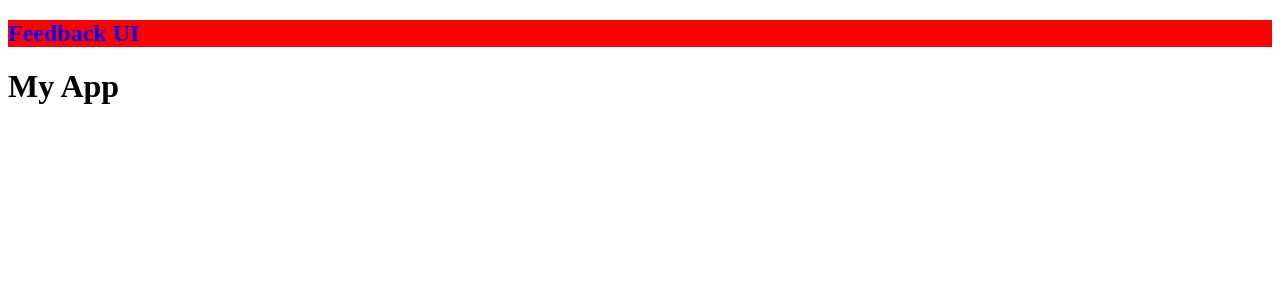
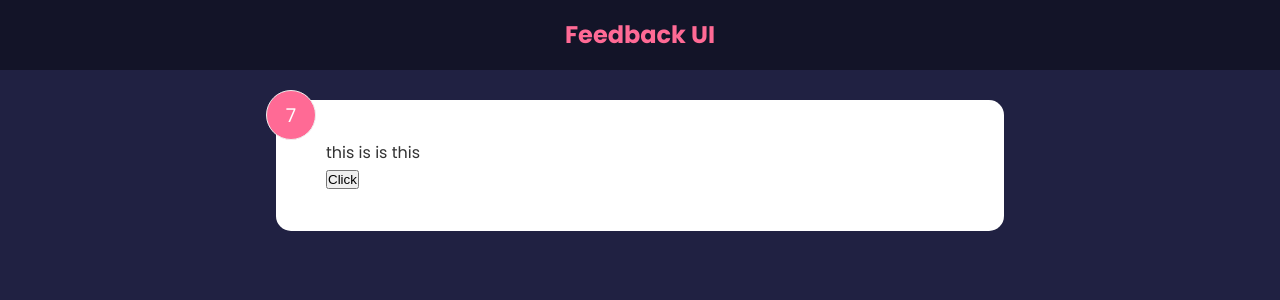
Before and after one commit to hieuvnautotech/UdemiKhoa1, a React (Create React App) app in the folder my-app/: page / in a window 1280 px wide. Shown: the top 300 px of the page. Built offline with nearby package versions, Linux system fonts and the light colour scheme.

Commit message:
xong bài 3

```diff
--- a/my-app/src/App.js
+++ b/my-app/src/App.js
@@ -1,13 +1,14 @@
 import Header from "./components/Header"
+import FeedbackItem from "./components/FeedbackItem";
 
 // truyền cái props text wa header, nó có hỗ trợ propsDefault nếu ko có text
 // và có hỗ trợ thư viện loại props truyền qua là string hay boolean
 function App() {
     return (
         <>
-            <Header bgColor='red' textColor='blue' />
+            <Header />
         <div className="container">
-          <h1>My App</h1>
+          <FeedbackItem/>
         </div>
       </>
     );
--- /dev/null
+++ b/my-app/src/components/FeedbackItem.js
@@ -0,0 +1,29 @@
+import { React, useState, useEffect } from 'react'
+
+// bài 3 là chỉ cách xài useState
+
+function FeedbackItem() {
+    const [rating, setRating] = useState(7)
+    const [text, setText] = useState('this is is this')
+
+    const handleClick = () => {
+        setRating((prev) => {
+            console.log(prev)
+            return (
+                prev + 1
+            )
+        })
+    }
+
+  return (
+      <div className="card">
+          <div className="num-display">{rating}</div>
+          <div className="text-display">
+              {text}
+          </div>
+          <button type="button" onClick={handleClick}>Click</button>
+    </div>
+  )
+}
+
+export default FeedbackItem
--- a/my-app/src/components/Header.js
+++ b/my-app/src/components/Header.js
@@ -20,7 +20,7 @@
 
 Header.defaultProps = {
     text: 'Feedback UI',
-    bgColor: 'rgba(255, 255, 255,0)',
+    bgColor: 'rgba(0, 0, 0,0.4)',
     textColor: '#ff6a95',
 }
 
--- a/my-app/src/index.css
+++ b/my-app/src/index.css
@@ -1,3 +1,230 @@
-body{
-    /* display: none; */
+@import url('https://fonts.googleapis.com/css2?family=Poppins:wght@400;600;700&display=swap');
+
+* {
+  box-sizing: border-box;
+  margin: 0;
+  padding: 0;
 }
+
+body {
+  font-family: 'Poppins', sans-serif;
+  background-color: #202142;
+  color: #fff;
+  line-height: 1.6;
+}
+
+ul {
+  list-style: none;
+}
+
+.container {
+  max-width: 768px;
+  margin: auto;
+  padding: 0 20px;
+}
+
+header {
+  height: 70px;
+  width: 100%;
+  display: flex;
+  justify-content: space-between;
+  align-items: center;
+  margin-bottom: 30px;
+}
+
+.card {
+  background-color: #fff;
+  color: #333;
+  border-radius: 15px;
+  padding: 40px 50px;
+  margin: 20px 0;
+  position: relative;
+}
+
+.card.reverse {
+  background-color: rgba(0, 0, 0, 0.4);
+  color: #fff;
+}
+
+.card h2 {
+  font-size: 22px;
+  font-weight: 600;
+  text-align: center;
+}
+
+.rating {
+  display: flex;
+  align-items: center;
+  justify-content: space-around;
+  margin: 30px 0 40px;
+}
+
+.rating li,
+.num-display {
+  position: relative;
+  background: #f4f4f4;
+  width: 50px;
+  height: 50px;
+  padding: 10px;
+  text-align: center;
+  border-radius: 50%;
+  font-size: 19px;
+  border: 1px #eee solid;
+  transition: 0.3s;
+}
+
+.rating li label {
+  position: absolute;
+  top: 50%;
+  left: 50%;
+  width: 50px;
+  height: 50px;
+  padding: 10px;
+  border-radius: 50%;
+  transform: translate(-50%, -50%);
+  cursor: pointer;
+}
+
+.rating li:hover,
+.num-display {
+  background: #ff6a95;
+  color: #fff;
+}
+
+[type='radio'] {
+  opacity: 0;
+}
+
+[type='radio']:checked ~ label {
+  background: #ff6a95;
+  color: #fff;
+}
+
+.input-group {
+  display: flex;
+  flex-direction: row;
+  border: 1px solid #ccc;
+  padding: 8px 10px;
+  border-radius: 8px;
+}
+
+input {
+  flex-grow: 2;
+  border: none;
+  font-size: 16px;
+}
+
+input:focus {
+  outline: none;
+}
+
+.feedback-stats {
+  color: #fff;
+  display: flex;
+  justify-content: space-between;
+  align-items: center;
+}
+
+.num-display {
+  position: absolute;
+  top: -10px;
+  left: -10px;
+}
+
+.close,
+.edit {
+  position: absolute;
+  top: 10px;
+  right: 20px;
+  cursor: pointer;
+  background: none;
+  border: none;
+}
+
+.edit {
+  right: 40px;
+}
+
+.btn {
+  color: #fff;
+  border: 0;
+  border-radius: 8px;
+  color: #fff;
+  width: 100px;
+  height: 40px;
+  cursor: pointer;
+}
+
+.btn-primary {
+  background-color: #202142;
+}
+
+.btn-secondary {
+  background: #ff6a95;
+}
+
+.btn:hover {
+  transform: scale(0.98);
+  opacity: 0.9;
+}
+
+.btn:disabled {
+  background-color: #cccccc;
+  color: #333;
+  cursor: auto;
+}
+
+.btn:disabled:hover {
+  transform: scale(1);
+  opacity: 1;
+}
+
+.message {
+  padding-top: 10px;
+  text-align: center;
+  color: rebeccapurple;
+}
+
+/* FIX: Remove position: absolute to keep about icon at the bottom of the
+ * document */
+.about-link {
+  display: flex;
+  justify-content: flex-end;
+}
+
+/* FIX: Remove position: absolute to keep about icon at the bottom of the
+ * document */
+.about-link a {
+  color: #fff;
+  cursor: pointer;
+}
+
+.about-link a:hover {
+  color: #ff6a95;
+}
+
+.about h1 {
+  margin-bottom: 20px;
+}
+
+.about p {
+  margin: 10px 0;
+}
+
+@media (max-width: 600px) {
+  .rating li {
+    margin: 10px 3px;
+  }
+
+  .rating {
+    display: flex;
+    align-items: center;
+    justify-content: center;
+    flex-wrap: wrap;
+    margin: 30px 0 40px;
+  }
+
+  .input-group input {
+    width: 80%;
+  }
+}
```
